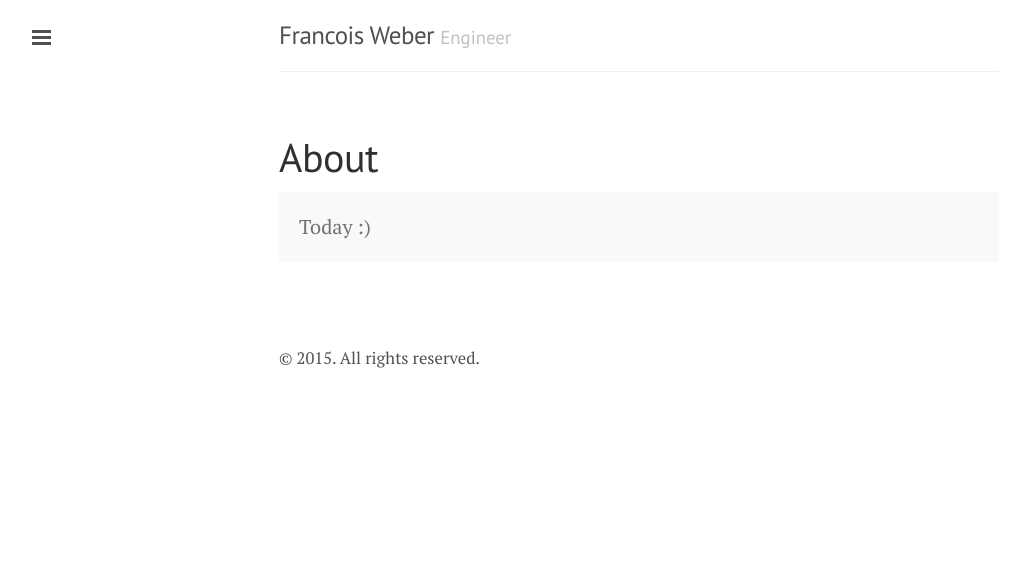
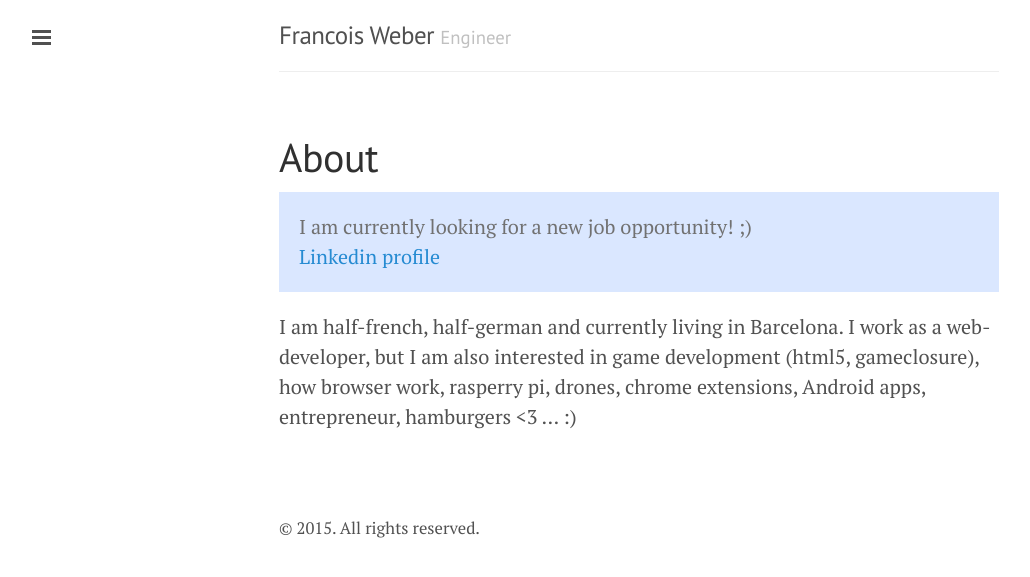
Before and after one commit to franzeus/webarbeit.github.io, a Jekyll site: the page built from about.md, in a window 1280 px wide. Shown: the top 577 px of the page, without its empty margins (1-1031 px from the left). Built offline with Jekyll 4.4.1, drawn with Linux system fonts in a browser that asks for light colours; Markdown is read by kramdown in place of the engine named in the settings.

Commit message:
Fixes and about me

```diff
--- a/about.md
+++ b/about.md
@@ -3,6 +3,11 @@ layout: page
 title: About
 ---
 
-<p class="message">
-  Today :)
-</p>
+<div class="message message_info">
+  I am currently looking for a new job opportunity! ;)
+  <br>
+  <a href="https://www.linkedin.com/profile/view?id=242537934" target="_blank">Linkedin profile</a>
+</div>
+
+I am half-french, half-german and currently living in Barcelona.
+I work as a web-developer, but I am also interested in game development (html5, gameclosure), how browser work, rasperry pi, drones, chrome extensions, Android apps, entrepreneur, hamburgers <3 ... :)
```
Also changed, not shown: _posts/2015-01-25-devkit-tilebased-game.md (+0 -2 lines).
